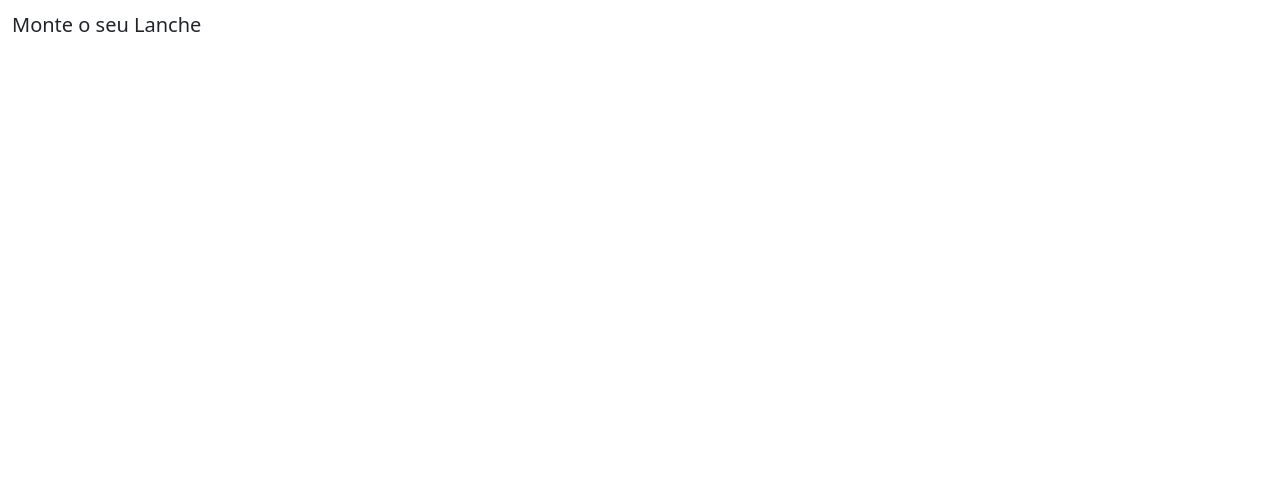
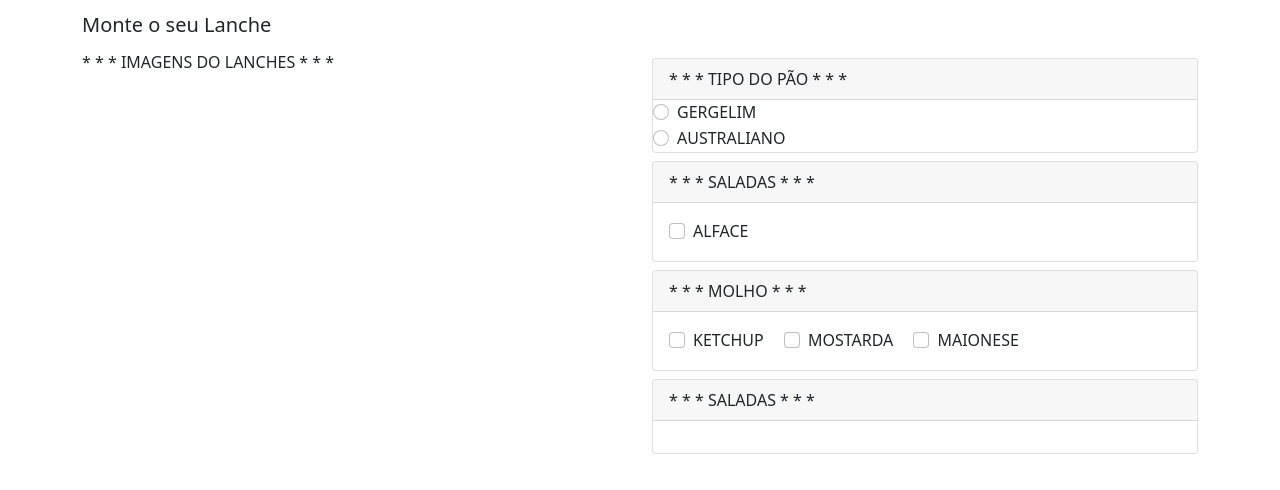
Before and after one commit to alvesjf/Projeto-Vue, a plain HTML site: page index.html in a window 1280 px wide. Drawn offline with nearby package versions, Linux system fonts and the light colour scheme.

Commit message:
Melhorias no menu

```diff
--- a/index.html
+++ b/index.html
@@ -15,14 +15,102 @@
     <script src="https://cdn.jsdelivr.net/npm/bootstrap@5.1.0/dist/js/bootstrap.bundle.min.js" integrity="sha384-U1DAWAznBHeqEIlVSCgzq+c9gqGAJn5c/t99JyeKa9xxaYpSvHU5awsuZVVFIhvj" crossorigin="anonymous"></script>
 </head>
 <body>
-    <div id="app"></div>
-
     <!-- As a heading -->
     <nav class="navbar bg-body-tertiary">
-        <div class="container-fluid">
+        <div class="container">
         <span class="navbar-brand mb-0 h1">Monte o seu Lanche</span>
         </div>
     </nav>
+
+    <div class="container">
+
+        <div id="app">
+
+            <div class="row">
+
+            <div class="col-md-6">
+                * * * IMAGENS DO LANCHES * * *
+            </div>
+            <div class="col-md-6">
+                    <!-- TIPO DE PÃO -->
+                     <div class="row mt-2">
+                        <div class="col">
+                            <div class="card">
+                                <div class="card-header">
+                                    * * * TIPO DO PÃO * * *
+                                </div>
+                                    <div class="form-check form-check-inline">
+                                        <input class="form-check-input" type="radio">
+                                        <label class="form-check-label">GERGELIM</label>
+                                    </div>
+
+                                    <div class="form-check form-check-inline">
+                                        <input class="form-check-input" type="radio">
+                                        <label class="form-check-label">AUSTRALIANO</label>
+                                    </div>
+                                    <!--
+                                <div class="card-body">
+                            </div>
+                                -->
+                        </div>
+                    </div>
+                </div>
+                    <!-- TIPO DE PÃO -->
+                     <div class="row mt-2">
+                        <div class="col">
+                            <div class="card">
+                                <div class="card-header">
+                                    * * * SALADAS * * *
+                                </div>
+                            <div class="card-body">
+                                <div class="form-check">
+                                    <input class="form-check-input" type="checkbox">
+                                    <label class="form-check-label">ALFACE</label>
+                                </div>
+                            </div>
+                        </div>
+                    </div>
+                </div>
+                <!-- MOLHOS-->
+                 <div class="row mt-2">
+                        <div class="col">
+                            <div class="card">
+                                <div class="card-header">
+                                    * * * MOLHO * * *
+                                </div>
+                            <div class="card-body">
+                                <div class="form-check  form-check-inline">
+                                    <input class="form-check-input" type="checkbox">
+                                    <label class="form-check-label">KETCHUP</label>
+                                </div>
+
+                                <div class="form-check  form-check-inline">
+                                    <input class="form-check-input" type="checkbox">
+                                    <label class="form-check-label">MOSTARDA</label>
+                                </div>
+
+                                <div class="form-check  form-check-inline">
+                                    <input class="form-check-input" type="checkbox">
+                                    <label class="form-check-label">MAIONESE</label>
+                                </div>
+                            </div>
+                        </div>
+                    </div>
+                </div>
+                <!-- TIPO HAMBURGUER -->
+                <div class="row mt-2">
+                        <div class="col">
+                            <div class="card">
+                                <div class="card-header">
+                                    * * * SALADAS * * *
+                                </div>
+                            <div class="card-body">
+                            </div>
+                        </div>
+                    </div>
+                </div>
+
+             </div>
 
     <script>
         const vm = new Vue({
```
